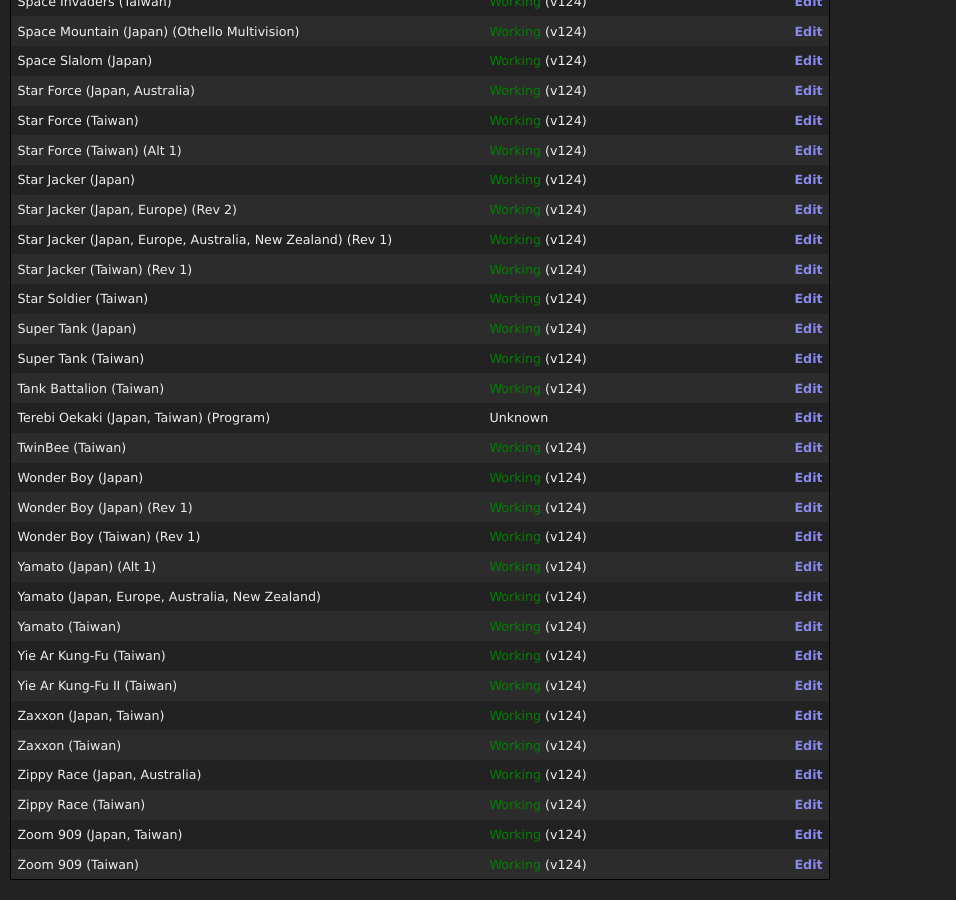
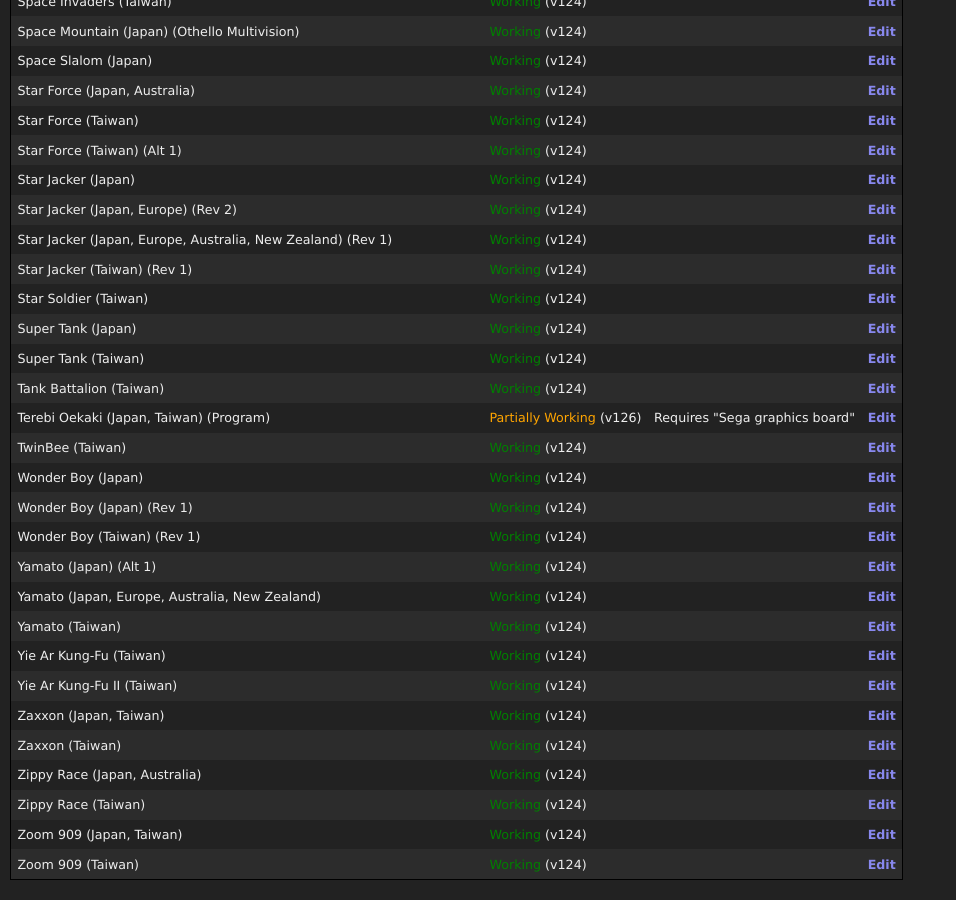
Before and after one commit to ares-emulator/ares-emulator.github.io, a Jekyll site: the page built from compatibility/Sega - SG-1000.md, in a window 1280 px wide and 900 px high, scrolled down 4895 px. Shown: the whole window, without its empty margins (0-956 px from the left). Built offline with Jekyll 4.4.1, drawn with Linux system fonts in a browser that asks for light colours.

Commit message:
sg-1000 update

```diff
--- a/_data/compatibility/Sega - SG-1000.json
+++ b/_data/compatibility/Sega - SG-1000.json
@@ -861,9 +861,9 @@
       "version": "v124"
     },
     "Terebi Oekaki (Japan, Taiwan) (Program)": {
-      "status": "Unknown",
-      "notes": "",
-      "version": "v127"
+      "status": "Partially Working",
+      "notes": "Requires \"Sega graphics board\"",
+      "version": "v126"
     },
     "TwinBee (Taiwan)": {
       "status": "Working",
```
